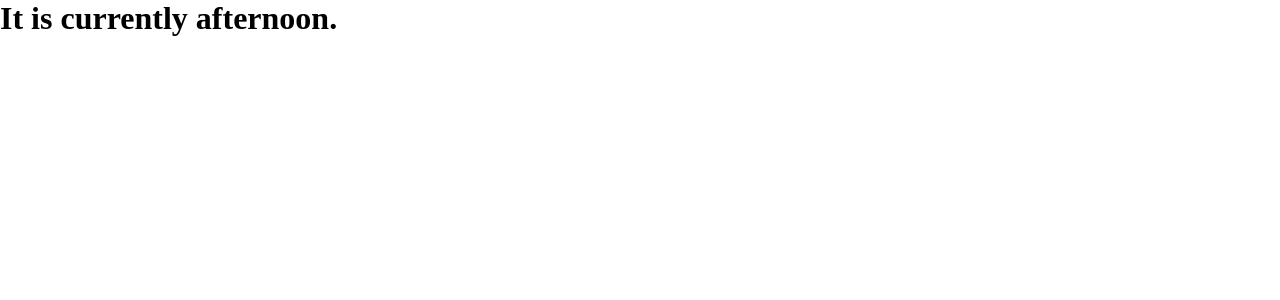
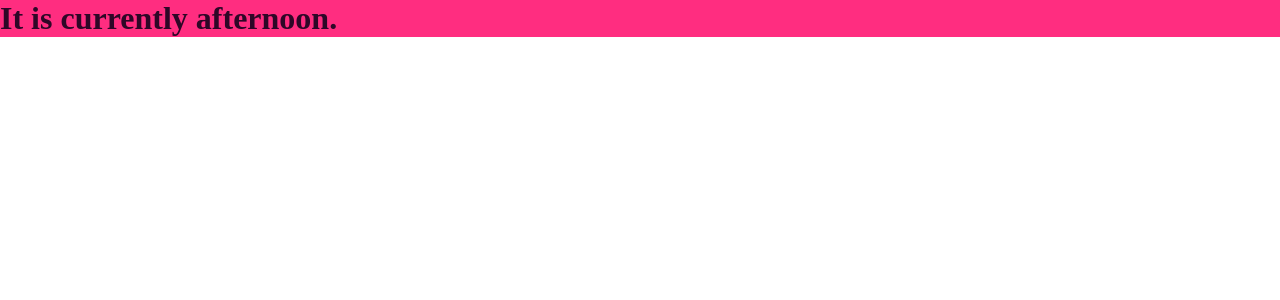
Before and after one commit to timmmyeo/learning-react, a React (Create React App) app: page / in a window 1280 px wide. Shown: the top 300 px of the page. Built offline with nearby package versions, Linux system fonts and the light colour scheme.

Commit message:
Changing the style based on the time of day.

```diff
--- a/src/components/MyApp.js
+++ b/src/components/MyApp.js
@@ -16,16 +16,25 @@ function MyApp() {
   const date = new Date();
   const hours = date.getHours();
   let timeOfDay
+  const styling = {
+    color: "#FF8C00",
+    backgroundColor: "#FF2D80"
+  }
+
   if (hours < 12) {
     timeOfDay = "morning";
+    styling.color = "#04756F";
   } else if (hours < 17) {
     timeOfDay = "afternoon";
+    styling.color = "#2E0727";
   } else {
     timeOfDay = "night";
+    styling.color = "#D90000";
   }
 
+
   return (
-    <h1>It is currently {timeOfDay}.</h1>
+    <h1 style={styling}>It is currently {timeOfDay}.</h1>
   )
 }
 
```
